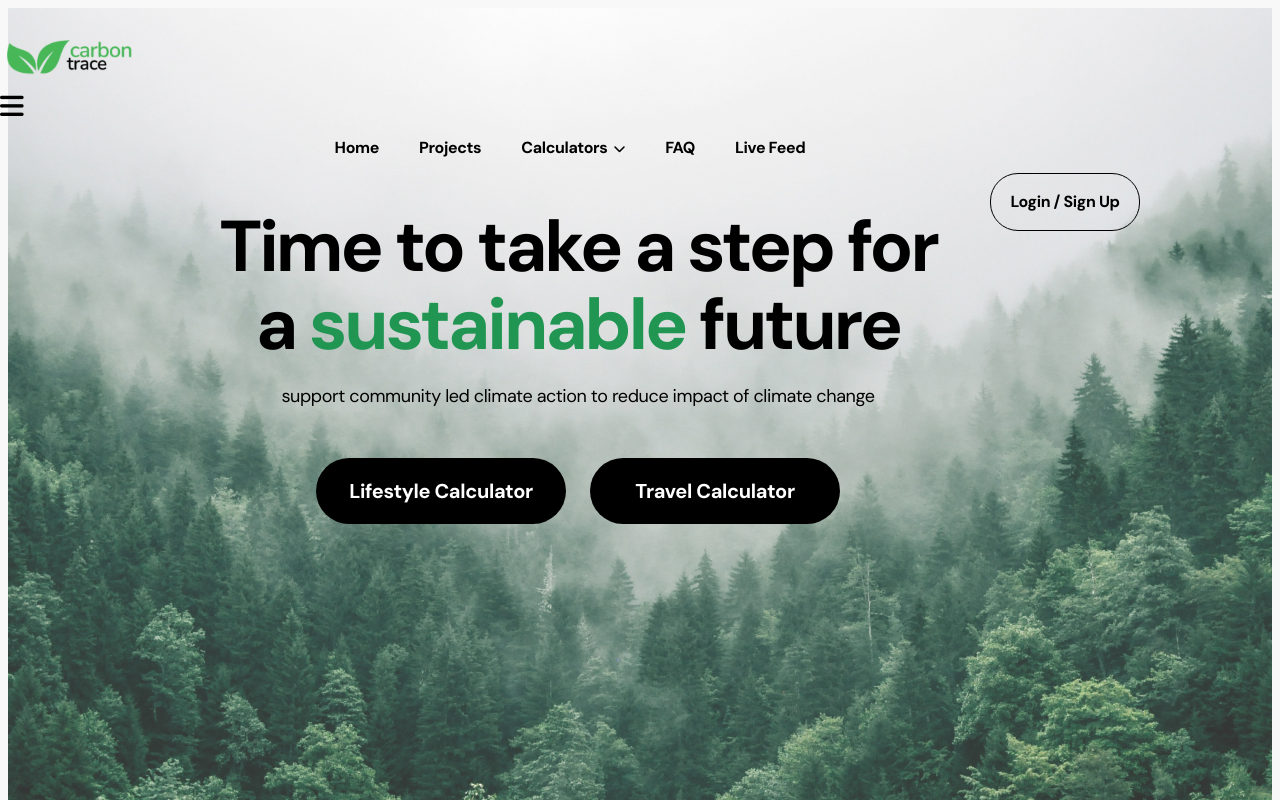
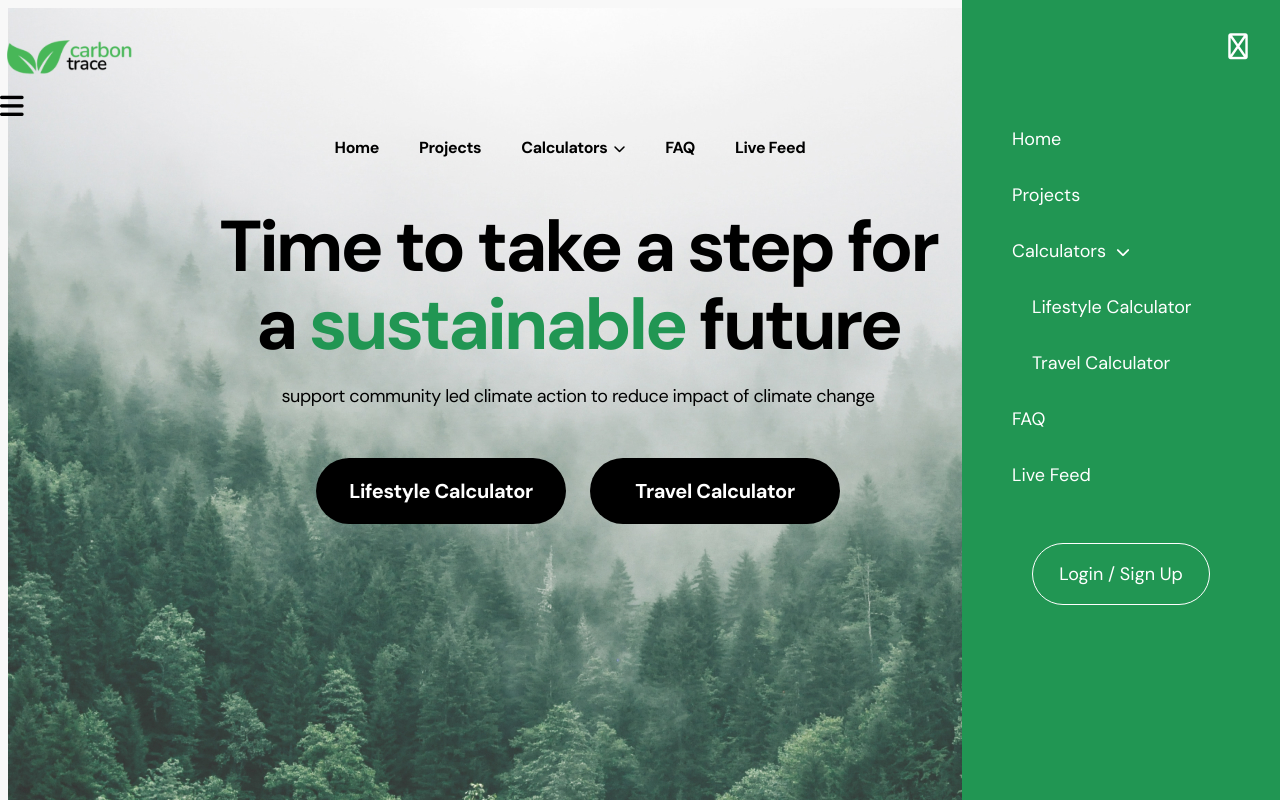
Before and after one commit to encamptourism/carbontracev1, a Next.js app: page / in a window 1280 px wide. Both pictures are taken after a click on the element 566 px from the left and 106 px from the top of the page. Shown: the top 800 px of the page. Built offline with nearby package versions, Linux system fonts and the light colour scheme.

Commit message:
header toggle button fixed

```diff
--- a/components/common/Header.jsx
+++ b/components/common/Header.jsx
@@ -1,13 +1,17 @@
 import Router from 'next/router'
 import Image from "next/image";
 import Link from 'next/link';
+import {useState} from 'react';
 
 const Header=()=>{
 
+const [toggle,setToggle] = useState(false);
+const [collepse,setCollepse] = useState(true);
+
 return (
 <>
-    <div className="offcanvas-area">
-        <div className="menu-close">
+    <div className={toggle ? "offcanvas-area active" : "offcanvas-area"}>
+        <div className="menu-close" onClick={()=>setToggle(false)}>
             <i className="far fa-times"></i>
         </div>
         <div className="offcanvas-menu">
@@ -15,10 +19,10 @@ return (
                 <ul className="d-block">
                     <li><Link href ="/"><a>Home</a></Link></li>
                     <li><Link href ="#"><a>Projects</a></Link></li>
-                    <li><Link href ="#"><a className="accordion-button collapsed" type="button" data-bs-toggle="collapse"
+                    <li><Link href ="#"><a onClick={()=>setCollepse(!collepse)} className="accordion-button collapsed" type="button" data-bs-toggle="collapse"
                             data-bs-target="#collapseTwo" aria-expanded="false" aria-controls="collapseTwo"
                             >Calculators<i className="fas fa-chevron-down"></i></a></Link>
-                        <div id="collapseTwo" className="accordion-collapse collapse" aria-labelledby="headingTwo"
+                        <div id="collapseTwo" className={collepse ? "accordion-collapse collapse" : "accordion-collapse"} aria-labelledby="headingTwo"
                             data-bs-parent="#accordionExample">
                             <ul className="mobile__drop">
                                 <li><Link href ="/lifestylecalculator"><a>Lifestyle Calculator</a></Link></li>
@@ -49,7 +53,7 @@ return (
                 </div>
                 <div className="col-lg-8 col-md-8 col-6">
                     <div className="mobile__menu d-flex d-md-none d-lg-none">
-                        <div className="menu-open">
+                        <div className="menu-open" onClick={()=>setToggle(!toggle)}>
                             <span><i className="fas fa-bars"></i></span>
                         </div>
                     </div>
```
